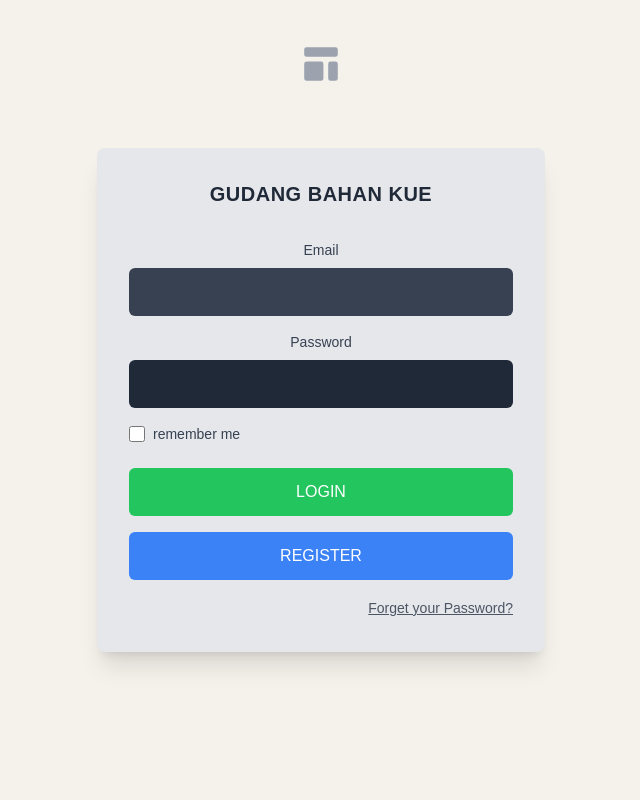
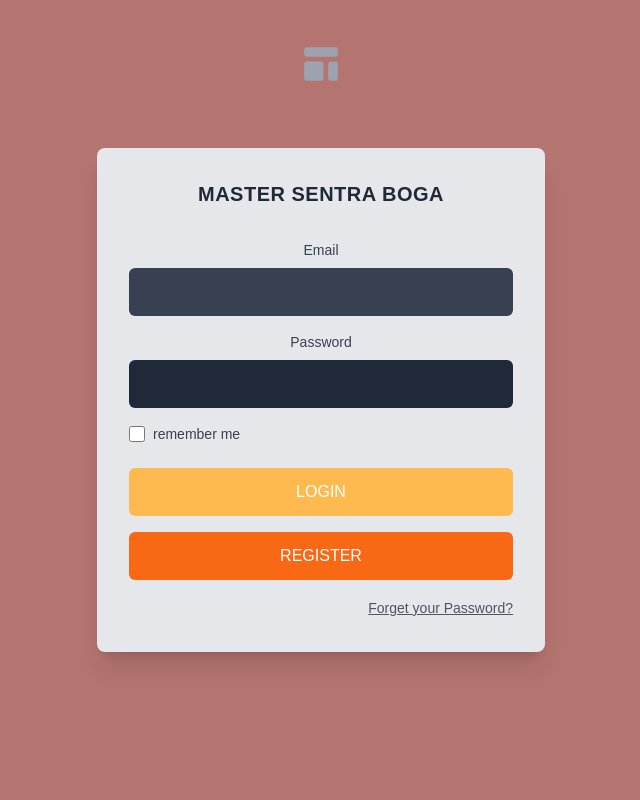
Before and after one commit to laurensiusyuda/testing-app-fix, a Laravel app: page / in a window 1280 px wide. Shown: the whole page, without its empty margins (319-959 px from the left). Run offline with Laravel 12, Linux system fonts and the light colour scheme; parts of the project's set-up code (start-up, migrations or seed data) failed here and were passed over; some libraries are stand-ins or nearby versions.

Commit message:
perubahan warna background login dan buttonnya & lupa password juga

```diff
--- a/resources/views/auth/login.blade.php
+++ b/resources/views/auth/login.blade.php
@@ -3,11 +3,11 @@
 <head>
     <meta charset="UTF-8">
     <meta name="viewport" content="width=device-width, initial-scale=1.0">
-    <title>Login - Gudang Bahan Kue</title>
+    <title>Login - MASTER SENTRA BOGA</title>
     <script src="https://cdn.tailwindcss.com"></script>
     <style>
         body {
-            background-color: #f5f1eb;
+            background-color: #b4746f;
             font-family: 'Arial', sans-serif;
         }
     </style>
@@ -25,7 +25,7 @@
         <div class="bg-gray-200 rounded-lg shadow-xl p-8">
             <!-- Header -->
             <div class="text-center mb-8">
-                <h1 class="text-xl font-bold text-gray-800 tracking-wide">GUDANG BAHAN KUE</h1>
+                <h1 class="text-xl font-bold text-gray-800 tracking-wide">MASTER SENTRA BOGA</h1>
             </div>
 
             <form method="POST" action="{{ route('login') }}">
@@ -73,15 +73,18 @@
                 <!-- Login Button -->
                 <div class="mb-4">
                     <button type="submit"
-                            class="w-full bg-green-500 hover:bg-green-600 text-white font-medium py-3 px-4 rounded-md transition duration-200 focus:outline-none focus:ring-0">
+                            class="w-full bg-green-500 hover:bg-green-600 text-white font-medium py-3 px-4 rounded-md transition duration-200 focus:outline-none focus:ring-0"
+                            style="background-color: #FEBA4F;">
                         LOGIN
+
                     </button>
                 </div>
 
                 <!-- Register Button -->
                 <div class="mb-4">
                     <a href="{{ route('register') }}"
-                       class="w-full block text-center bg-blue-500 hover:bg-blue-600 text-white font-medium py-3 px-4 rounded-md transition duration-200 focus:outline-none">
+                       class="w-full block text-center bg-blue-500 hover:bg-blue-600 text-white font-medium py-3 px-4 rounded-md transition duration-200 focus:outline-none"
+                       style="background-color: #F96815;">
                         REGISTER
                     </a>
                 </div>
```
Also changed, not shown: resources/views/auth/forgot-password.blade.php (+4 -3 lines).
